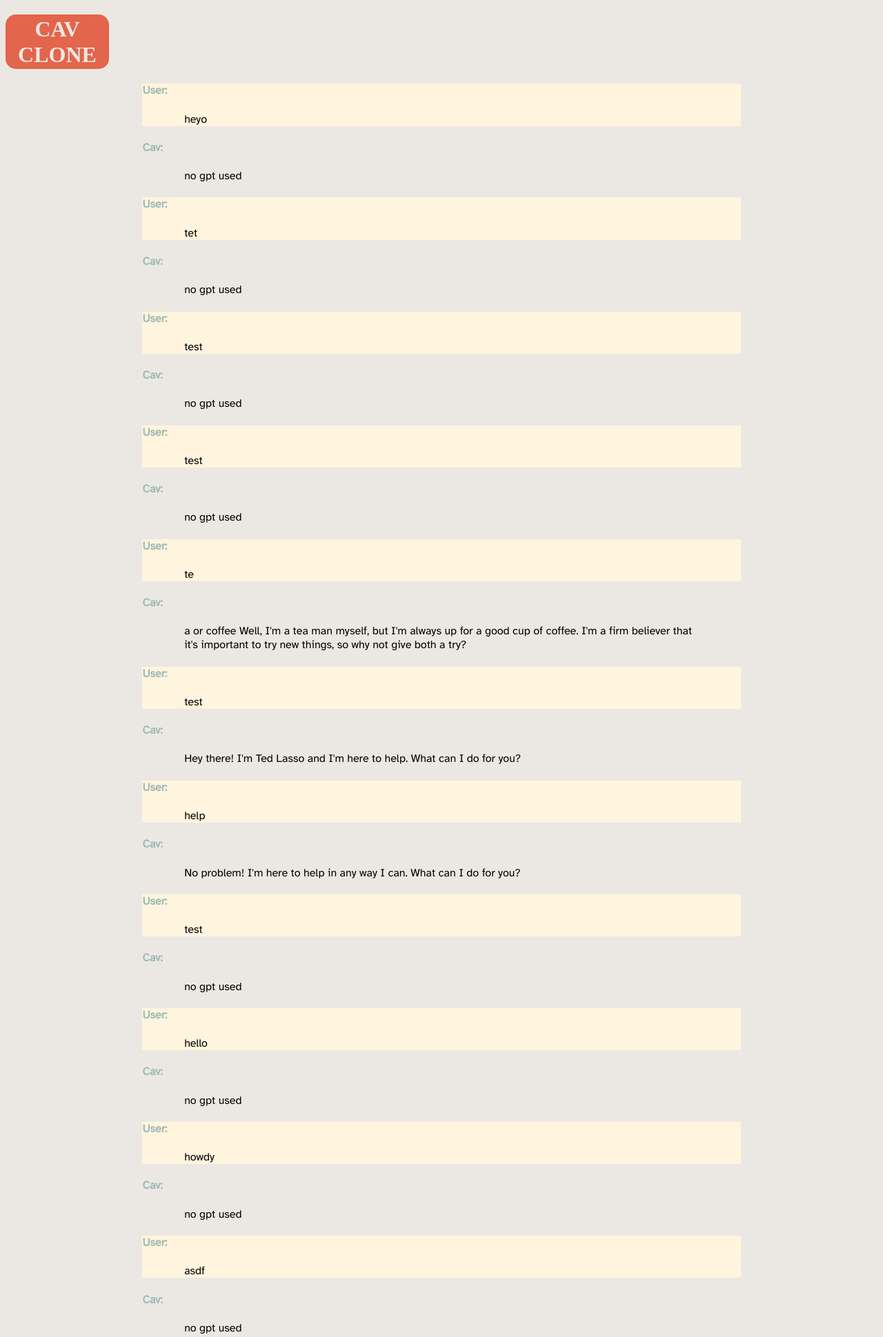
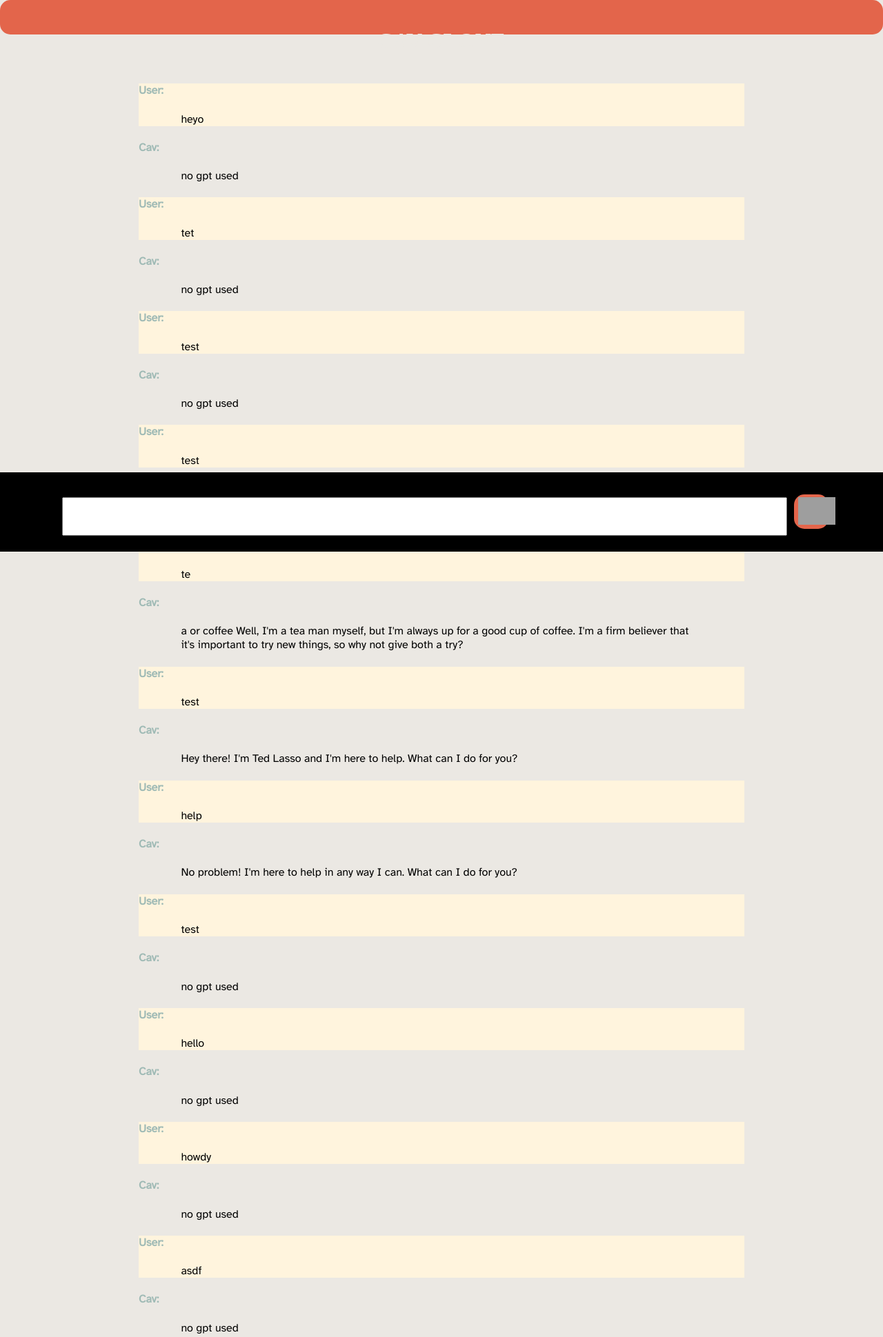
Before and after one commit to erickordonez346/470-Project, a Django app: page /chat in a window 1280 px wide. Shown: the top 1939 px of the page at 69% size. Run offline with Django 4.2, Linux system fonts and the light colour scheme; data comes from the database, SQL or seed files in the repository; both versions use the stored data as it was after the commit; parts of the project's set-up code (start-up, migrations or seed data) failed here and were passed over; some web fonts are replaced; grey boxes are pictures that could not be loaded.

Commit message:
adding some button features and honing in placements

```diff
--- a/cavclone/chat/static/style.css
+++ b/cavclone/chat/static/style.css
@@ -26,6 +26,19 @@ html {
     background-color: #ebe8e3;
 }
 
+body {
+    margin: 0;
+    padding-top: 100px;
+    padding-bottom: 100px;
+    min-height: 100%;
+    overflow-y: scroll;
+}
+
+#content {
+    width: 100%;
+    box-sizing: border-box;
+}
+
 #results {
     margin-right: 15%;
     margin-left: 15%;
@@ -34,9 +47,12 @@ html {
 #header {
     background-color: #e3654b;
     border-radius: 15px;
-    width: 150px;
+    width: 100%;
+    height: 50px;
+    top: 0;
     text-align: center;
     border: 1.5%;
+    position: fixed;
 }
 
 #user {
@@ -52,7 +68,14 @@ html {
 }
 
 #formcontainer {
+    /* background-color: #ebe8e3; */
     background-color: black;
+    bottom: 0;
+    position: fixed;
+    overflow: hidden;
+    width: 100%;
+    padding-bottom: 1%;
+    align-items: center;
 }
 
 /* form */
@@ -62,7 +85,20 @@ button {
     border-radius: 15px;
     height: 50px;
     width: 50px;
-    align-items: center;
+    float: left;
+    /* margin-bottom: 30px; */
+    /* border-bottom: 30px; */
+    position: relative;
+    bottom: 20px;
+
+}
+
+textarea {
+    resize: none;
+    width: 95%;
+    height: 50px;
+    margin-right: 10px;
+    float: left;
 }
 
 button:active {
@@ -80,9 +116,3 @@ img {
 label {
     visibility: hidden;
 }
-
-textarea {
-    width: 100%;
-    height: 10%;
-    background-color: black;
-}
--- a/cavclone/chat/templates/index.html
+++ b/cavclone/chat/templates/index.html
@@ -16,6 +16,7 @@
             <h1>CAV CLONE</h1>
         </div>
     </header>
+    <div id="content">
         <div id="results">
             {% for query in queries %}
             <div id="user">
@@ -36,6 +37,7 @@
                     <img src="../static/admin/img/cav2.png"> </button>
             </form>
         </div>
+    </div>
 
 
     <script>
@@ -51,6 +53,10 @@
             unload();
         })
 
+        window.onload = function () {
+            window.scrollTo(0, document.body.scrollHeight);
+        }
+
     </script>
 </body>
 
--- a/cavclone/chat/views.py
+++ b/cavclone/chat/views.py
@@ -3,6 +3,7 @@ from django.shortcuts import render
 from django.http import HttpResponse, HttpResponseRedirect, JsonResponse
 from .forms import QueryForm
 from .models import Query, Activity
+from dotenv import dotenv_values
 import json
 import re
 import textwrap
@@ -12,7 +13,8 @@ import http.client
 import os
 from datetime import datetime, timezone
 
-api_key = "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"
+environment_variables = dotenv_values()
+api_key = environment_variables["OPENAI_API_KEY"]
 
 ENGINE = "text-davinci-003"
 
@@ -46,18 +48,20 @@ def openai_query(prompt, temperature=0.19, max_tokens=MAX_TOKENS, engine=ENGINE)
         "prompt": prompt,
         "max_tokens": max_tokens,
         "temperature": temperature,
+        # "stream": True,
     }
     endpoint_url = "api.openai.com/v1/completions"
     headers = {
         "Content-Type": "application/json",
         "Authorization": "Bearer {openai_api_key}".format(openai_api_key=api_key),
+        # "Accept": "text/event-stream",
     }
     connection = http.client.HTTPSConnection("api.openai.com")
     print(connection)
     json_req_data = json.dumps(data)
     connection.request("POST", "/v1/completions", json_req_data, headers)
     connection_response = connection.getresponse()
-    print(connection_response)
+    print(connection_response.status)
     response_data = connection_response.read()
     connection.close()
     parsed_data = json.loads(response_data)
```
Also changed, not shown: cavclone/chat/templates/main.js (line endings or trailing spaces), cavclone/db.sqlite3, 1 other file. Lines whose indentation alone changed are shown as unchanged.
